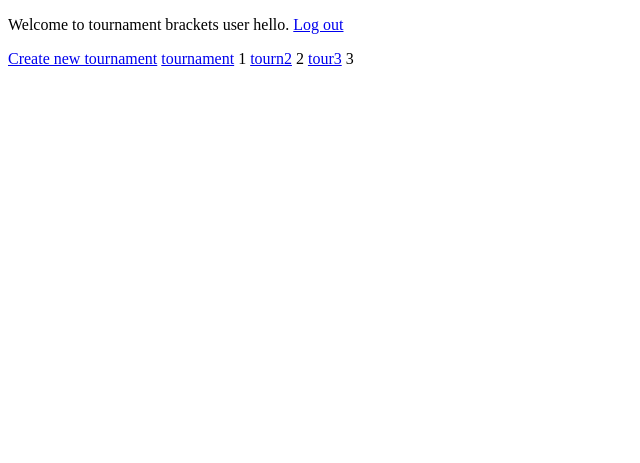
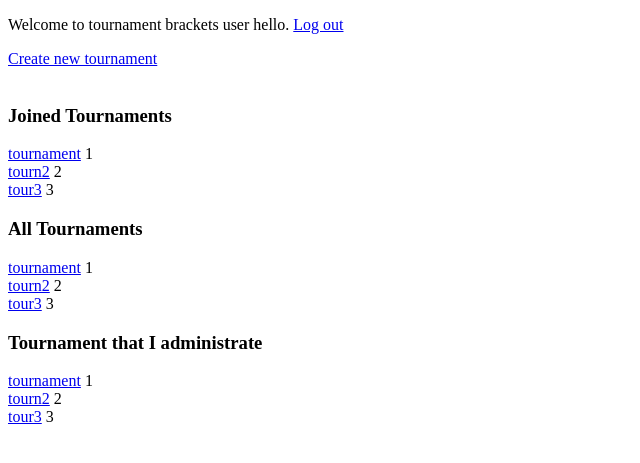
Before and after one commit to rescawen/Wenlei-Dai-Rankkauslista-Tsoha, a Flask app: page / in a window 1280 px wide. Shown: the top 463 px of the page, without its empty margins (0-640 px from the left). Run offline with Flask 2, Linux system fonts and the light colour scheme; a user stored in the database is signed in; data comes from the database, SQL or seed files in the repository; both versions use the stored data as it was after the commit.

Commit message:
one to many, user -> tournament and many to many user <-> tournament basic functionalities added

```diff
--- a/application/auth/models.py
+++ b/application/auth/models.py
@@ -12,6 +12,8 @@ class User(db.Model):
     name = db.Column(db.String(144), nullable=False)
     username = db.Column(db.String(144), nullable=False)
     password = db.Column(db.String(144), nullable=False)
+
+    tournaments = db.relationship('Tournament', backref='account', lazy=True)
 
     def __init__(self, name, username, password):
         self.name = name
--- a/application/index/views.py
+++ b/application/index/views.py
@@ -1,9 +1,24 @@
 from flask import render_template
+from flask_login import login_required, current_user
 from application import app
 
 from application.auth.forms import LoginForm
-from application.tour.models import Tournament
+from application.tour.models import Tournament, Players
 
 @app.route("/", methods=["GET"])
 def index():
-    return render_template("/index/index.html", form = LoginForm(), tournaments = Tournament.query.all())
+    if current_user.is_authenticated:
+
+        # print('SSSSSSSSSSSSSSSs',Players.find_tour_with_user(current_user.id))
+
+        joinedid = Players.find_tour_with_user(current_user.id)
+        joined = []
+        for id in joinedid:
+            joined.append(Tournament.query.get(id))
+
+        return render_template("/index/index.html", form = LoginForm(),
+        tournaments = Tournament.query.all(),
+        ownedtournaments = Tournament.query.filter_by(account_id=current_user.id),
+        joinedtournaments = joined)
+    else:
+        return render_template("/index/index.html", form = LoginForm(), tournaments = Tournament.query.all())
--- a/application/templates/index/index.html
+++ b/application/templates/index/index.html
@@ -7,10 +7,38 @@
 
 <a href="{{ url_for('tour_new') }}">Create new tournament</a>
 
+<br/>
+<br/>
+
+<h3>Joined Tournaments</h3>
+
+{% for tournament in joinedtournaments %}
+<tr>
+      <td><a href="{{ url_for('tournament', id=tournament.id) }}">{{ tournament.name }}</a></td>
+      <td>{{ tournament.player_count }}</td>
+      <br/>
+</tr>
+{% endfor %}
+
+<h3>All Tournaments</h3>
+
+
+
 {% for tournament in tournaments %}
 <tr>
       <td><a href="{{ url_for('tournament', id=tournament.id) }}">{{ tournament.name }}</a></td>
       <td>{{ tournament.player_count }}</td>
+      <br/>
+</tr>
+{% endfor %}
+
+<h3>Tournament that I administrate</h3>
+
+{% for tournament in ownedtournaments %}
+<tr>
+      <td><a href="{{ url_for('tournament', id=tournament.id) }}">{{ tournament.name }}</a></td>
+      <td>{{ tournament.player_count }}</td>
+      <br/>
 </tr>
 {% endfor %}
 
--- a/application/tour/models.py
+++ b/application/tour/models.py
@@ -1,4 +1,34 @@
 from application import db
+
+from sqlalchemy.sql import text
+
+class Players(object):
+
+    def __init__(self, account_id, tournament_id):
+        self.account_id = account_id
+        self.tournament_id = tournament_id
+
+    def find_tour_with_user(user_id):
+        stmt = text("SELECT tournament_id FROM players "
+                    "WHERE account_id = account_id").params(account_id=user_id)
+
+        response = db.engine.execute(stmt)
+
+        print('AAAAAAAAAAAAAAAAAA', response)
+
+        userstournaments = []
+        for row in response:
+
+            userstournaments.append(row[0])
+
+        return userstournaments
+
+players = db.Table('players',
+    db.Column('account_id', db.Integer, db.ForeignKey('account.id'), primary_key=True),
+    db.Column('tournament_id', db.Integer, db.ForeignKey('tournament.id'), primary_key=True)
+)
+
+db.mapper(Players, players)
 
 class Tournament(db.Model):
 
@@ -12,6 +42,10 @@ class Tournament(db.Model):
     name = db.Column(db.String(144), nullable=False)
     player_count = db.Column(db.Integer, nullable=False)
 
+    account_id = db.Column(db.Integer, db.ForeignKey('account.id'), nullable=False)
+
+    # players = db.relationship('User', secondary=players, backref=db.backref('tournaments', lazy=True))
+
     def __init__(self, name, playercount):
         self.name = name
         self.player_count = playercount
```
Also changed, not shown: application/templates/tour/tournament.html (+11 -0 lines), application/tour/views.py (+17 -3 lines), application/__init__.py (line endings or trailing spaces), application/database/tournaments.db.
